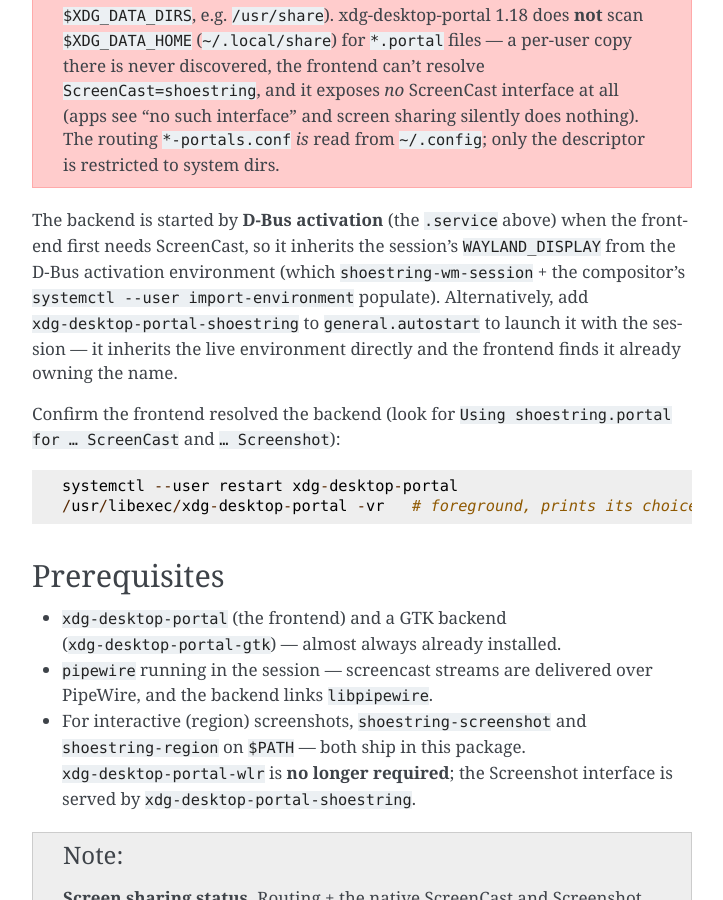
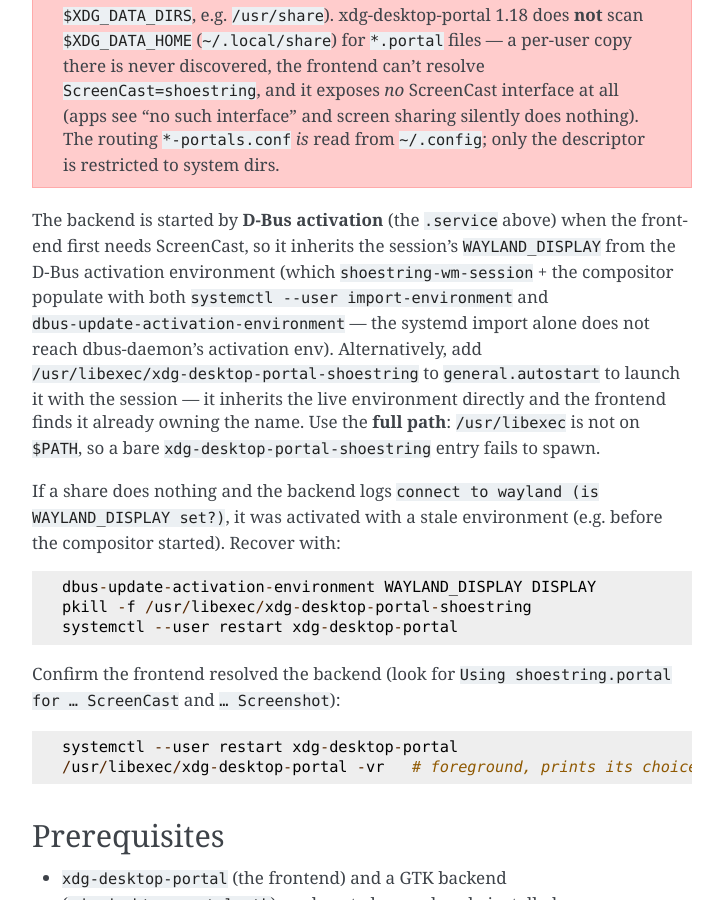
Before and after one commit to szarta/shoestring-wm, a Sphinx documentation site: the page built from docs/portals.rst, in a window 1280 px wide and 900 px high, scrolled down 2596 px. Shown: the whole window, without its empty margins (388-1111 px from the left). Built offline with Sphinx 7.4.7, drawn with Linux system fonts in a browser that asks for light colours.

Commit message:
portal: push session env into the D-Bus activation environment
The compositor and session wrapper only ran `systemctl --user
import-environment`, which never reaches dbus-daemon's own activation
env. The portal backend's .service has no SystemdService=, so when it
was D-Bus-activated it started without WAYLAND_DISPLAY and every
ScreenCast Start failed ("connect to wayland"), making Zoom's share
silently do nothing. Also run dbus-update-activation-environment for
the same variables.

Docs: autostart the backend by its full /usr/libexec path (it is not on
$PATH, so a bare-name entry fails to spawn), and add a recovery recipe
for a backend activated with a stale environment.

Co-Authored-By: Claude Opus 5.5 <noreply@anthropic.com>

```diff
--- a/docs/portals.rst
+++ b/docs/portals.rst
@@ -127,11 +127,22 @@ file::
 The backend is started by **D-Bus activation** (the ``.service`` above)
 when the frontend first needs ScreenCast, so it inherits the session's
 ``WAYLAND_DISPLAY`` from the D-Bus activation environment (which
-``shoestring-wm-session`` + the compositor's ``systemctl --user
-import-environment`` populate). Alternatively, add
-``xdg-desktop-portal-shoestring`` to ``general.autostart`` to launch it
-with the session — it inherits the live environment directly and the
-frontend finds it already owning the name.
+``shoestring-wm-session`` + the compositor populate with both ``systemctl
+--user import-environment`` and ``dbus-update-activation-environment`` —
+the systemd import alone does not reach dbus-daemon's activation env).
+Alternatively, add ``/usr/libexec/xdg-desktop-portal-shoestring`` to
+``general.autostart`` to launch it with the session — it inherits the live
+environment directly and the frontend finds it already owning the name. Use
+the **full path**: ``/usr/libexec`` is not on ``$PATH``, so a bare
+``xdg-desktop-portal-shoestring`` entry fails to spawn.
+
+If a share does nothing and the backend logs ``connect to wayland (is
+WAYLAND_DISPLAY set?)``, it was activated with a stale environment (e.g.
+before the compositor started). Recover with::
+
+    dbus-update-activation-environment WAYLAND_DISPLAY DISPLAY
+    pkill -f /usr/libexec/xdg-desktop-portal-shoestring
+    systemctl --user restart xdg-desktop-portal
 
 Confirm the frontend resolved the backend (look for
 ``Using shoestring.portal for … ScreenCast`` and ``… Screenshot``)::
```
Also changed, not shown: 2 other files.
